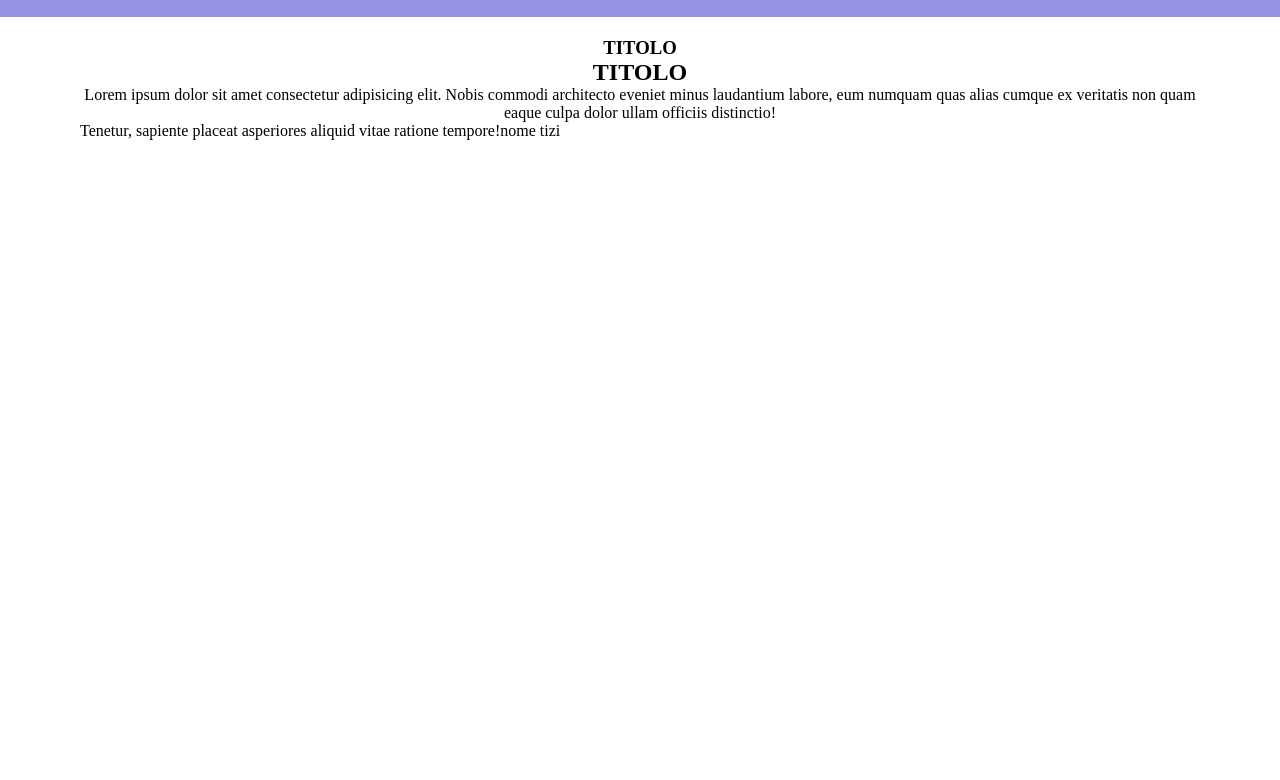
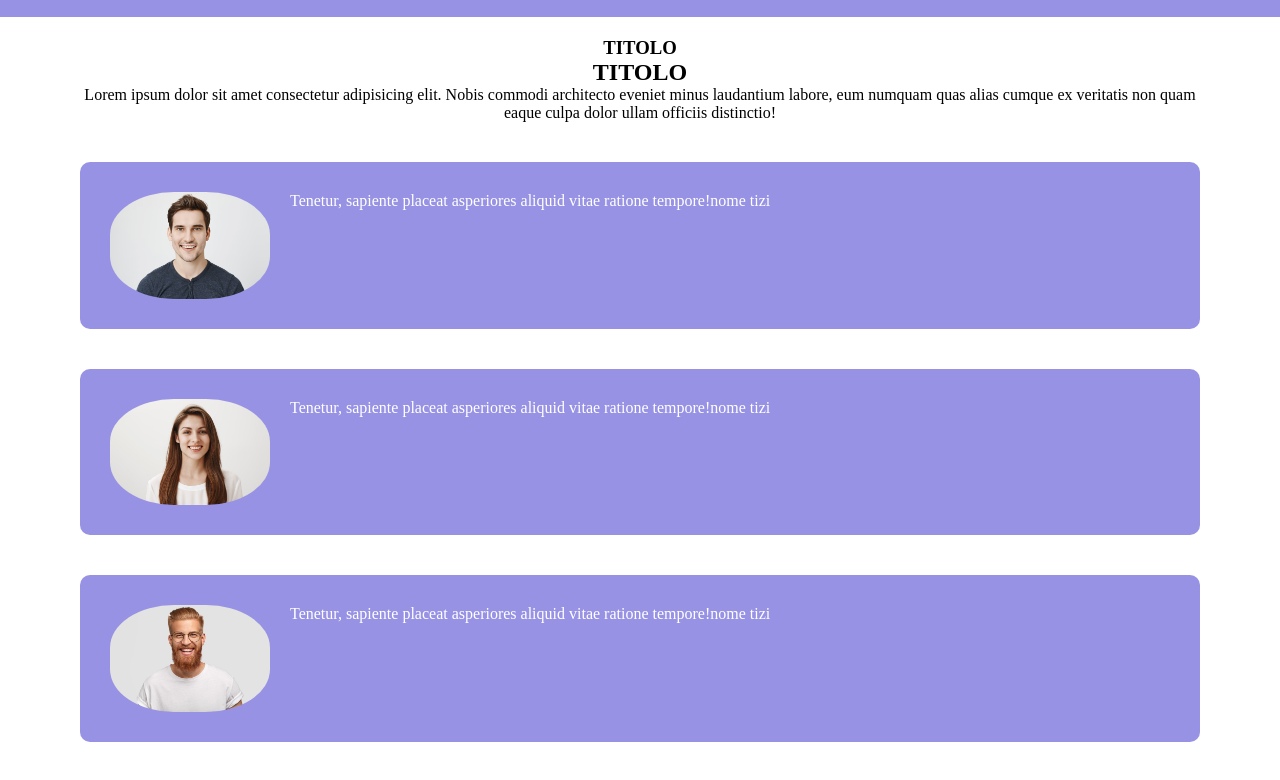
Before and after one commit to vittoriaromano/htmlcss-responsive-layout, a plain HTML site: page index.html in a window 1280 px wide. Shown: the part 855-1635 px from the top of the page. Before the commit the page ends 1175 px from the top, so only its background shows below. Drawn offline with Linux system fonts and the light colour scheme.

Commit message:
testimonials

```diff
--- a/css/style.css
+++ b/css/style.css
@@ -25,6 +25,10 @@ ul{
 }
 .flex{
     display: flex;
+}
+.wrap{
+    display: flex;
+    flex-wrap:wrap ;
 }
 .container{
     max-width: 71.25rem;
@@ -138,8 +142,20 @@ header .main-nav{
 }
 
 
-.cont-plan{
+#testimonials .cont-plan{
+    background-color: #9792e4;
+    border-radius: .625rem;
+    color: white;
+    padding: 1.875rem;
+    margin-top: 2.5rem;
+    width: 100%;
+}
 
+#testimonials .cont-plan img{
+    width: 10rem;
+    height: 100%;
+    border-radius: 40%;
+    margin-right: 1.25rem;
 }
 
 
--- a/index.html
+++ b/index.html
@@ -84,18 +84,52 @@
                         <p>Lorem ipsum dolor sit amet consectetur adipisicing elit. Nobis commodi architecto eveniet minus laudantium labore, eum numquam quas alias cumque ex veritatis non quam eaque culpa dolor ullam officiis distinctio!</p>
                     </div>
                     <div class="flex cont-plan">
-                        <img src="" alt="">
-                        <p>Tenetur, sapiente placeat asperiores aliquid vitae ratione tempore!</p>
-                        <article>nome tizi</article>
+                        <img src="img/testimonial1.jpg" alt="testimonial1">
+                        <div class="wrap">
+                            <p>Tenetur, sapiente placeat asperiores aliquid vitae ratione tempore!</p>
+                            <article>nome tizi</article>
+                        </div>
+
                     </div>
-                    <div></div>
-                    <div></div>
+                    <div class="flex cont-plan">
+                        <img src="img/testimonial2.jpg" alt="testimonial1">
+                        <div class="wrap">
+                            <p>Tenetur, sapiente placeat asperiores aliquid vitae ratione tempore!</p>
+                            <article>nome tizi</article>
+                        </div>
+                    </div>
+                    <div class="flex cont-plan">
+                        <img src="img/testimonial3.jpg" alt="testimonial1">
+                        <div class="wrap">
+                            <p>Tenetur, sapiente placeat asperiores aliquid vitae ratione tempore!</p>
+                            <article>nome tizi</article>
+                        </div>
+                    </div>
+
                 </div>
             </div>
+        </section>
+        <section id="benefits">
+            <div class="container">
+                <div class="row">
+                    <div class="col">
+                        <div class="col-content"></div>
+                    </div>
+                    <div class="col">
+                        <div class="col-content"></div>
+                    </div>
+                    <div class="col">
+                        <div class="col-content"></div>
+                    </div>
+                    <div class="col">
+                        <div class="col-content"></div>
+                    </div>
+                </div>
+            </div>
+        </section>
+        <section class="container">
 
         </section>
-        <section class="container"></section>
-        <section class="container"></section>
         <section></section>
         <section></section>
 
```
Also changed, not shown: img/testimonial1.jpg (added), img/testimonial2.jpg (added), img/testimonial3.jpg (added).
